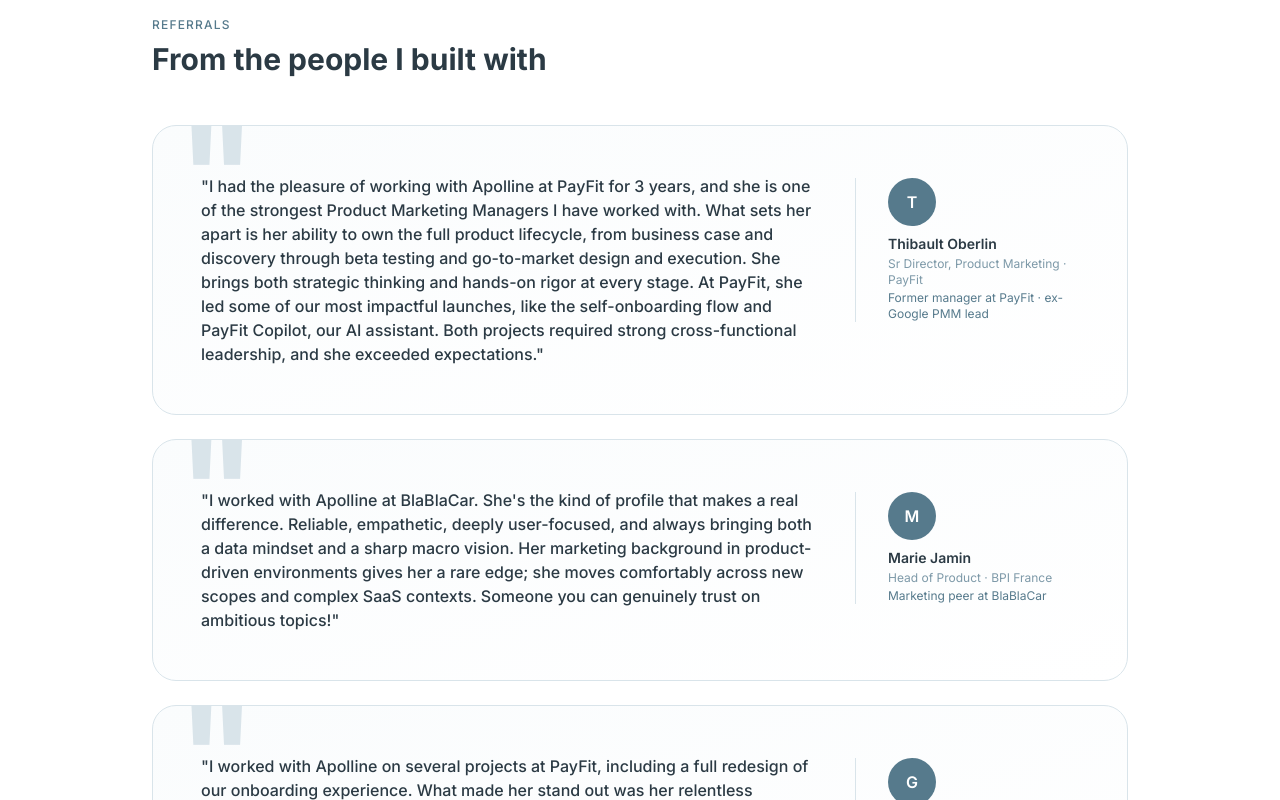
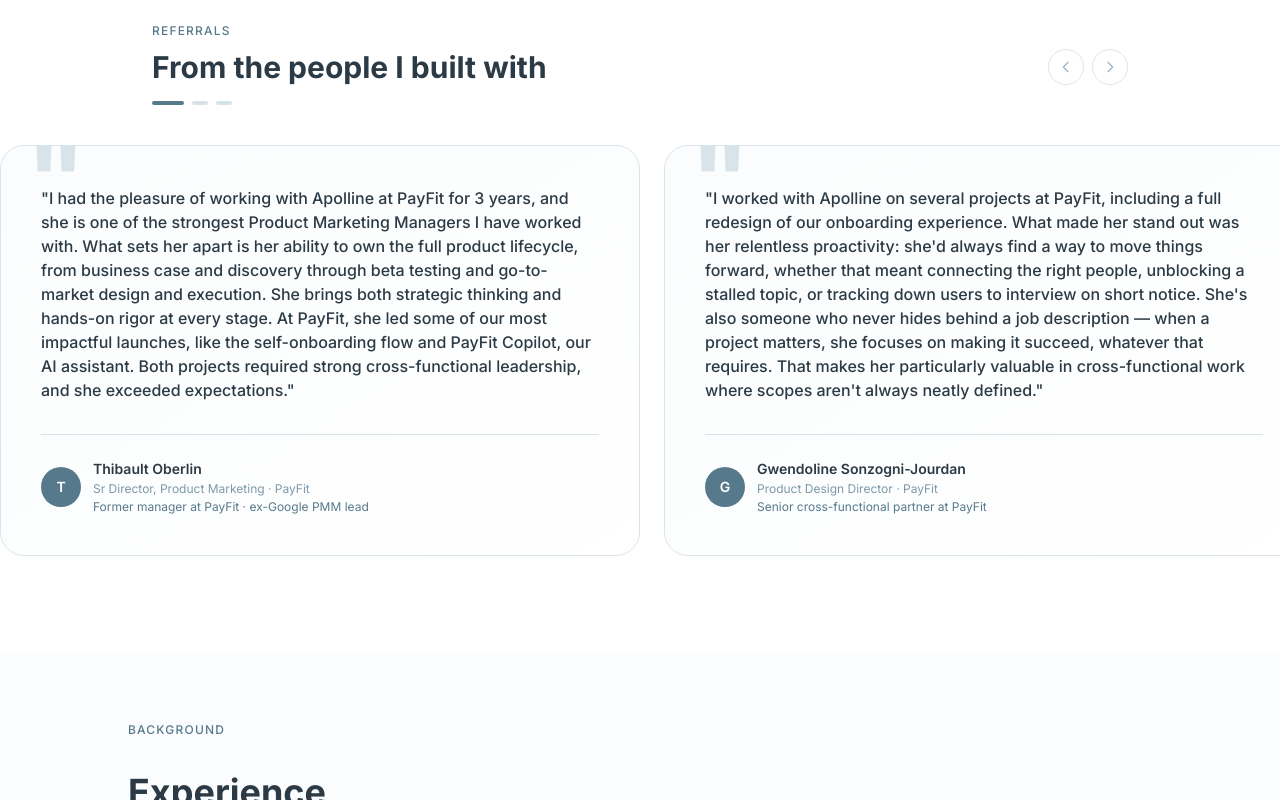
Before and after one commit to ApollineAurenche/portfolio-site, a React (Vite) app: page / in a window 1280 px wide. Shown: the part 3400-4200 px from the top of the page. Built offline with nearby package versions, Linux system fonts and the light colour scheme.

Commit message:
Replace stacked referrals with horizontal scroll carousel

```diff
--- a/src/App.jsx
+++ b/src/App.jsx
@@ -385,6 +385,14 @@ const referrals = [
       "I had the pleasure of working with Apolline at PayFit for 3 years, and she is one of the strongest Product Marketing Managers I have worked with. What sets her apart is her ability to own the full product lifecycle, from business case and discovery through beta testing and go-to-market design and execution. She brings both strategic thinking and hands-on rigor at every stage. At PayFit, she led some of our most impactful launches, like the self-onboarding flow and PayFit Copilot, our AI assistant. Both projects required strong cross-functional leadership, and she exceeded expectations.",
   },
   {
+    name: 'Gwendoline Sonzogni-Jourdan',
+    role: 'Product Design Director',
+    company: 'PayFit',
+    relation: 'Senior cross-functional partner at PayFit',
+    quote:
+      "I worked with Apolline on several projects at PayFit, including a full redesign of our onboarding experience. What made her stand out was her relentless proactivity: she'd always find a way to move things forward, whether that meant connecting the right people, unblocking a stalled topic, or tracking down users to interview on short notice. She's also someone who never hides behind a job description — when a project matters, she focuses on making it succeed, whatever that requires. That makes her particularly valuable in cross-functional work where scopes aren't always neatly defined.",
+  },
+  {
     name: 'Marie Jamin',
     role: 'Head of Product',
     company: 'BPI France',
@@ -392,46 +400,86 @@ const referrals = [
     quote:
       "I worked with Apolline at BlaBlaCar. She's the kind of profile that makes a real difference. Reliable, empathetic, deeply user-focused, and always bringing both a data mindset and a sharp macro vision. Her marketing background in product-driven environments gives her a rare edge; she moves comfortably across new scopes and complex SaaS contexts. Someone you can genuinely trust on ambitious topics!",
   },
-  {
-    name: 'Gwendoline Sonzogni-Jourdan',
-    role: 'Product Design Director',
-    company: 'PayFit',
-    relation: 'Senior cross-functional partner at PayFit',
-    quote:
-      "I worked with Apolline on several projects at PayFit, including a full redesign of our onboarding experience. What made her stand out was her relentless proactivity: she'd always find a way to move things forward, whether that meant connecting the right people, unblocking a stalled topic, or tracking down users to interview on short notice. She's also someone who never hides behind a job description — when a project matters, she focuses on making it succeed, whatever that requires. That makes her particularly valuable in cross-functional work where scopes aren't always neatly defined.",
-  },
 ]
 
 function Referrals() {
+  const scrollRef = useRef(null)
+  const [active, setActive] = useState(0)
+
+  const scrollTo = (i) => {
+    const container = scrollRef.current
+    if (!container) return
+    const card = container.children[i]
+    if (!card) return
+    container.scrollTo({ left: card.offsetLeft - container.offsetLeft, behavior: 'smooth' })
+    setActive(i)
+  }
+
+  const onScroll = () => {
+    const container = scrollRef.current
+    if (!container) return
+    const center = container.scrollLeft + container.offsetWidth / 2
+    let closest = 0
+    Array.from(container.children).forEach((card, i) => {
+      const cardCenter = card.offsetLeft + card.offsetWidth / 2
+      if (Math.abs(cardCenter - center) < Math.abs(container.children[closest].offsetLeft + container.children[closest].offsetWidth / 2 - center)) {
+        closest = i
+      }
+    })
+    setActive(closest)
+  }
+
   return (
-    <section className="py-20 bg-white border-t border-stone-100">
-      <div className="max-w-5xl mx-auto px-6">
-        <div className="mb-12">
-          <div className="flex items-center gap-3 mb-2">
+    <section className="py-20 bg-white border-t border-stone-100 overflow-hidden">
+      <div className="max-w-5xl mx-auto px-6 mb-10">
         <span className="text-xs font-medium tracking-widest text-teal-600 uppercase">Referrals</span>
+        <div className="flex items-end justify-between mt-2">
+          <h2 className="text-3xl font-bold text-stone-900">From the people I built with</h2>
+          <div className="flex gap-2">
+            <button
+              onClick={() => scrollTo(Math.max(0, active - 1))}
+              className="w-9 h-9 rounded-full border border-stone-200 flex items-center justify-center text-stone-400 hover:text-stone-900 hover:border-stone-400 transition-colors"
+            >
+              <svg className="w-4 h-4" fill="none" viewBox="0 0 24 24" stroke="currentColor"><path strokeLinecap="round" strokeLinejoin="round" strokeWidth={2} d="M15 19l-7-7 7-7" /></svg>
+            </button>
+            <button
+              onClick={() => scrollTo(Math.min(referrals.length - 1, active + 1))}
+              className="w-9 h-9 rounded-full border border-stone-200 flex items-center justify-center text-stone-400 hover:text-stone-900 hover:border-stone-400 transition-colors"
+            >
+              <svg className="w-4 h-4" fill="none" viewBox="0 0 24 24" stroke="currentColor"><path strokeLinecap="round" strokeLinejoin="round" strokeWidth={2} d="M9 5l7 7-7 7" /></svg>
+            </button>
           </div>
-          <h2 className="text-3xl font-bold text-stone-900">From the people I built with</h2>
+        </div>
+        <div className="flex gap-2 mt-4">
+          {referrals.map((_, i) => (
+            <button
+              key={i}
+              onClick={() => scrollTo(i)}
+              className={`h-1 rounded-full transition-all duration-300 ${i === active ? 'w-8 bg-teal-500' : 'w-4 bg-stone-200'}`}
+            />
+          ))}
         </div>
       </div>
 
-      {/* Cards */}
-      <div className="max-w-5xl mx-auto px-6">
-        <div className="grid gap-6">
+      <div
+        ref={scrollRef}
+        onScroll={onScroll}
+        className="flex gap-6 overflow-x-auto pb-4 px-6 snap-x snap-mandatory scroll-smooth"
+        style={{ scrollbarWidth: 'none', msOverflowStyle: 'none', paddingLeft: 'max(1.5rem, calc((100vw - 64rem) / 2))' }}
+      >
         {referrals.map((r) => (
           <div
             key={r.name}
-              className="relative rounded-3xl p-8 md:p-12 bg-gradient-to-br from-teal-50 to-white border border-teal-100 overflow-hidden"
+            className="relative rounded-3xl p-8 md:p-10 bg-gradient-to-br from-teal-50 to-white border border-teal-100 overflow-hidden snap-start flex-shrink-0"
+            style={{ width: 'min(640px, 85vw)' }}
           >
-              <span className="absolute -top-6 left-6 text-[7rem] md:text-[9rem] font-black text-teal-100 leading-none select-none" aria-hidden="true">
-                "
-              </span>
-              <div className="relative md:flex md:items-start md:gap-10">
-                <p className="text-stone-800 text-sm md:text-base leading-relaxed font-medium md:flex-1">
+            <span className="absolute -top-6 left-6 text-[7rem] font-black text-teal-100 leading-none select-none" aria-hidden="true">"</span>
+            <p className="relative text-stone-800 text-sm md:text-base leading-relaxed font-medium mb-8">
               "{r.quote}"
             </p>
-                <div className="flex items-center gap-3 mt-8 md:mt-1 md:flex-col md:items-start md:gap-2 md:w-56 md:flex-shrink-0 pt-6 md:pt-0 border-t md:border-t-0 md:border-l md:pl-8 border-teal-100">
-                  <div className="w-12 h-12 rounded-full bg-teal-600 flex items-center justify-center flex-shrink-0">
-                    <span className="text-white text-base font-semibold">{r.name.charAt(0)}</span>
+            <div className="flex items-center gap-3 pt-6 border-t border-teal-100">
+              <div className="w-10 h-10 rounded-full bg-teal-600 flex items-center justify-center flex-shrink-0">
+                <span className="text-white text-sm font-semibold">{r.name.charAt(0)}</span>
               </div>
               <div>
                 <div className="text-sm font-semibold text-stone-900">{r.name}</div>
@@ -440,9 +488,7 @@ function Referrals() {
               </div>
             </div>
           </div>
-            </div>
         ))}
-        </div>
       </div>
     </section>
   )
```
Also changed, not shown: vite.config.js.timestamp-1782779848214-1536adf9acf09.mjs (added, +10 -0 lines). Lines whose indentation alone changed are shown as unchanged.
